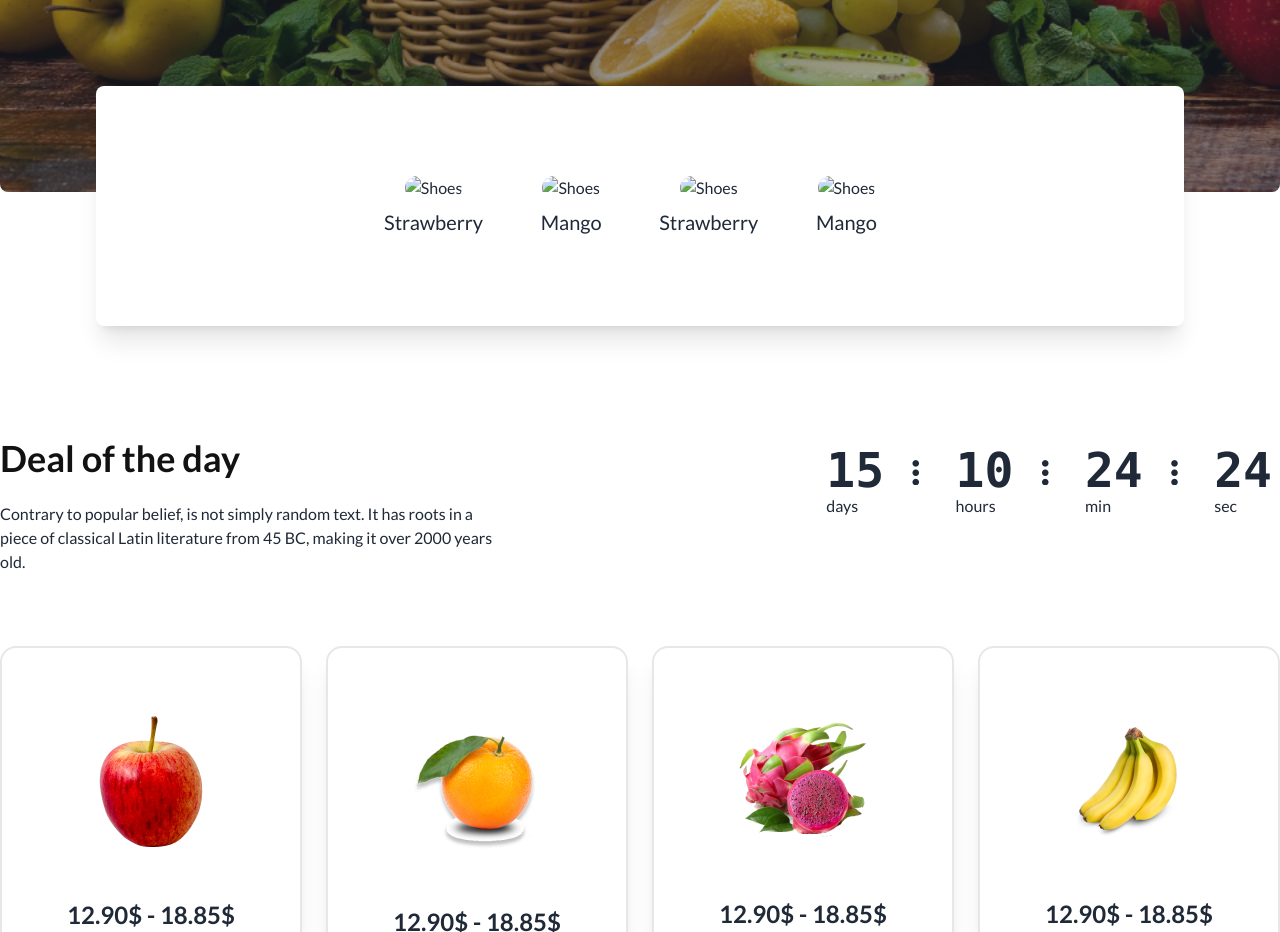
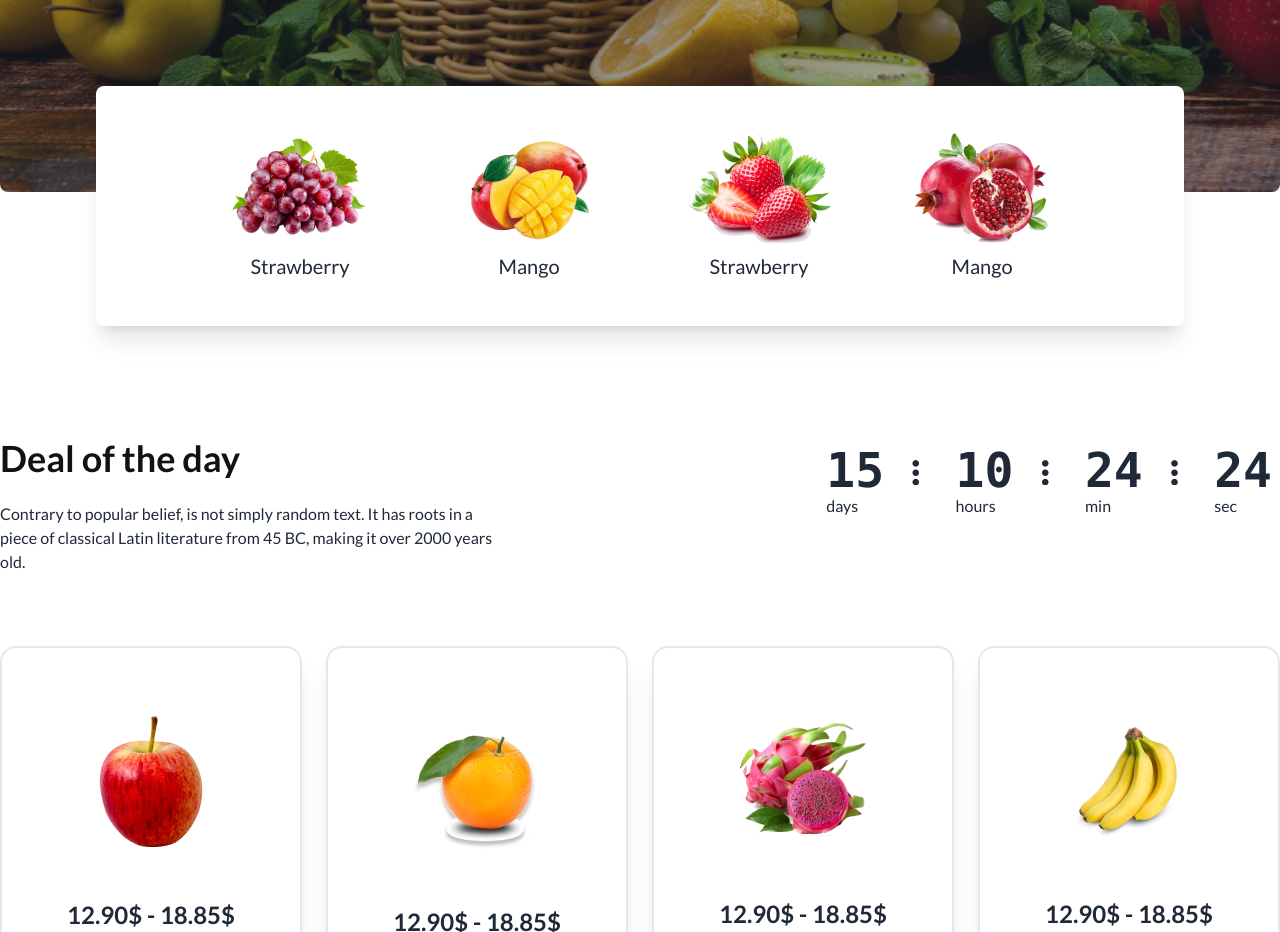
Before and after one commit to SaddamHossain07/fruit-burst, a plain HTML site: page index.html in a window 1280 px wide. Shown: the part 820-1752 px from the top of the page. Drawn offline with nearby package versions, Linux system fonts and the light colour scheme; the site is published under a folder, as on GitHub Pages, so addresses that start at the root find nothing.

Commit message:
sanitizing and optimizing section

```diff
--- a/index.html
+++ b/index.html
@@ -174,7 +174,7 @@
             <div class="w-[85%] h-60 flex justify-center items-center bg-base-100 shadow-xl rounded-lg">
                 <div class="flex gap-2 flex-col justify-center items-center">
                     <figure class="px-10">
-                        <img src="/images/fruit1.png" alt="Shoes" class="rounded-xl" />
+                        <img src="./images/fruit1.png" alt="Shoes" class="rounded-xl" />
                     </figure>
                     <h2 class="text-xl">Strawberry</h2>
                 </div>
@@ -182,7 +182,7 @@
 
                 <div class="flex gap-2 flex-col justify-center items-center">
                     <figure class="px-10">
-                        <img src="/images/fruit3.png" alt="Shoes" class="rounded-xl" />
+                        <img src="./images/fruit3.png" alt="Shoes" class="rounded-xl" />
                     </figure>
                     <h2 class="text-xl">Mango</h2>
                 </div>
@@ -190,7 +190,7 @@
 
                 <div class="flex gap-2 flex-col justify-center items-center">
                     <figure class="px-10">
-                        <img src="/images/fruit4.png" alt="Shoes" class="rounded-xl" />
+                        <img src="./images/fruit4.png" alt="Shoes" class="rounded-xl" />
                     </figure>
                     <h2 class="text-xl">Strawberry</h2>
                 </div>
@@ -198,7 +198,7 @@
 
                 <div class="flex gap-2 flex-col justify-center items-center">
                     <figure class="px-10">
-                        <img src="/images/fruit5.png" alt="Shoes" class="rounded-xl" />
+                        <img src="./images/fruit5.png" alt="Shoes" class="rounded-xl" />
                     </figure>
                     <h2 class="text-xl">Mango</h2>
                 </div>
```
